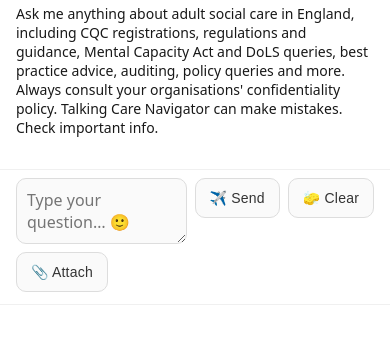
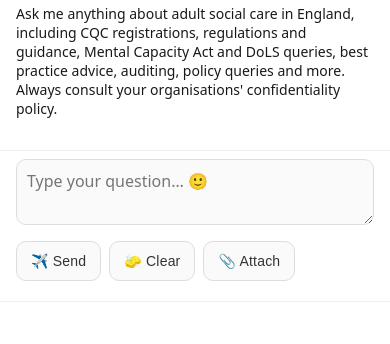
Before and after one commit to chrissrevett-spec/tc-assistant-proxy, a website: page public/widget.html in a window 390 px wide. Shown: the part 48-392 px from the top of the page. Drawn offline with nearby package versions, Linux system fonts and the light colour scheme.

Commit message:
Update widget.html

```diff
--- a/public/widget.html
+++ b/public/widget.html
@@ -32,11 +32,16 @@
       border-bottom: 1px solid #f0f0f0;
       order: 2;
     }
-    .inputrow { display: flex; gap: 8px; align-items: flex-start; }
+
+    /* Composer row — by default single row; wraps under a small-screen breakpoint */
+    .inputrow {
+      display: flex; gap: 8px; align-items: flex-start; flex-wrap: nowrap;
+    }
+
     .sr { position: absolute; left: -9999px; top: auto; width: 1px; height: 1px; overflow: hidden; }
 
     textarea {
-      flex: 1; min-height: 48px; max-height: 160px; resize: vertical;
+      flex: 1 1 auto; min-height: 48px; max-height: 160px; resize: vertical;
       padding: 10px; font: inherit; background: #FAFAFA; color: #000;
       border: 1px solid #ddd; border-radius: 10px; transition: background .2s, border-color .2s, box-shadow .2s;
       scrollbar-width: thin; scrollbar-color: #ccc #FAFAFA; box-sizing: border-box;
@@ -50,9 +55,17 @@
       background: #FAFAFA; color: #333; font-size: 14px; line-height: 1; letter-spacing: .2px;
       transition: background .2s, color .2s, border-color .2s, box-shadow .2s;
       white-space: nowrap; user-select: none;
+      flex: 0 0 auto;
     }
     .ui-btn:hover { background: #f0f0f0; border-color: #ccc; }
     .ui-btn.secondary { background: #FAFAFA; color: #333; border-color: #ddd; }
+
+    /* Small-screen wrapping behaviour: textarea full-width on line 1; buttons wrap to line 2 */
+    @media (max-width: 540px) {
+      .inputrow { flex-wrap: wrap; }
+      .inputrow textarea { flex: 1 1 100%; width: 100%; }
+      .inputrow .ui-btn { margin-top: 8px; }
+    }
 
     /* Upload badge row (to avoid squashing textarea on long names) */
     .attach-row { display: flex; gap: 8px; align-items: center; margin-top: 8px; flex-wrap: wrap; }
@@ -140,7 +153,7 @@
   <div class="shell" id="shell">
     <div class="wrap">
       <h1>Talking Care Navigator</h1>
-      <p class="sub">Ask me anything about adult social care in England, including CQC registrations, regulations and guidance, Mental Capacity Act and DoLS queries, best practice advice, auditing, policy queries and more. Always consult your organisations' confidentiality policy. Talking Care Navigator can make mistakes. Check important info.</p>
+      <p class="sub">Ask me anything about adult social care in England, including CQC registrations, regulations and guidance, Mental Capacity Act and DoLS queries, best practice advice, auditing, policy queries and more. Always consult your organisations' confidentiality policy.</p>
       <div id="status"></div>
     </div>
 
@@ -148,12 +161,12 @@
       <div class="inputrow">
         <label for="tc-input" class="sr">Message</label>
         <textarea id="tc-input" placeholder="Type your question… 🙂"></textarea>
-        <button id="tc-ask-stream" class="ui-btn" title="Send">✈️ Send</button>
-        <button id="tc-clear" class="ui-btn secondary" title="Clear chat">🧽 Clear</button>
+        <button id="tc-ask-stream" class="ui-btn" title="Send" aria-label="Send">✈️ Send</button>
+        <button id="tc-clear" class="ui-btn secondary" title="Clear chat" aria-label="Clear">🧽 Clear</button>
+        <button id="attach-btn" class="ui-btn" title="Attach a file" aria-label="Attach">📎 Attach</button>
       </div>
       <div class="attach-row">
         <input id="file-input" type="file" style="display:none" />
-        <button id="attach-btn" class="ui-btn" title="Attach a file">📎 Attach</button>
         <span id="attach-status" class="attach-status pending" style="display:none;">
           <span class="icon" id="attach-icon">⌛</span>
           <span class="fname" id="attach-name"></span>
@@ -180,8 +193,8 @@
     const purifyUrl = "https://cdn.jsdelivr.net/npm/dompurify@3.0.9/dist/purify.min.js";
     await import(purifyUrl);
 
-    // ✅ Replace this with your image URL (Squarespace: Design → Custom Files → upload → copy URL)
-    const ASSISTANT_AVATAR_URL = "https://images.squarespace-cdn.com/content/66d7774bf0cbbe646aefb211/264b05cb-b865-404b-9ac9-cc7f77f15ce9/TRANSPARENCY+crop.png?content-type=image%2Fpng"; // <-- change to your logo/icon
+    // Replace with your hosted image if you like
+    const ASSISTANT_AVATAR_URL = "https://www.talkingcare.uk/assets/tcn-avatar.png";
 
     const API_BASE = location.origin.replace(/\/$/, "");
     const $shell   = document.getElementById("shell");
@@ -221,7 +234,7 @@
         const img = document.createElement("img");
         img.src = ASSISTANT_AVATAR_URL;
         img.alt = "TCN";
-        img.onerror = () => { avatar.textContent = "📖"; }; // fallback
+        img.onerror = () => { avatar.textContent = "📖"; };
         avatar.appendChild(img);
       } else {
         avatar.textContent = role === "assistant" ? "📖" : "🙂";
@@ -318,8 +331,7 @@
       const file = $fileInput.files?.[0];
       if (!file) return;
 
-      // Client-side size cap
-      if (file.size > MAX_UPLOAD_BYTES) {
+      if (file.size > 20 * 1024 * 1024) {
         $attachStatus.style.display = "inline-flex";
         $attachStatus.className = "attach-status error";
         $attachIcon.textContent = "⚠️";
@@ -328,7 +340,6 @@
         return;
       }
 
-      // Reset UI state
       $attachStatus.style.display = "inline-flex";
       $attachStatus.className = "attach-status pending";
       $attachIcon.textContent = "⌛";
@@ -339,23 +350,17 @@
         fd.append("file", file);
         const r = await fetch(`${API_BASE}/api/upload`, { method: "POST", body: fd });
         const data = await r.json().catch(() => ({}));
-        if (!r.ok || !data.ok || !data.file_id) {
-          throw new Error(data?.error || "Upload failed");
-        }
+        if (!r.ok || !data.ok || !data.file_id) throw new Error(data?.error || "Upload failed");
 
         pendingUpload = { file_id: data.file_id, filename: file.name };
-
         if (data.processed) {
-          // ✅ processed
           $attachStatus.className = "attach-status ok";
           $attachIcon.textContent = "✅";
         } else {
-          // Accepted but still processing
           $attachStatus.className = "attach-status pending";
           $attachIcon.textContent = "⌛";
           $attachName.textContent = "Processing… try your question in a moment";
         }
-
         $attachName.textContent = (file.name.length > 36 ? file.name.slice(0,33) + "..." : file.name);
       } catch (e) {
         $attachStatus.className = "attach-status error";
@@ -369,15 +374,12 @@
     async function askStream(prompt) {
       activateChat();
 
-      // Persist user turn to local history (before request)
       history.push({ role: "user", content: prompt });
       saveHistory();
 
-      // User bubble
       const userMsg = createMsg("user", "You");
       userMsg.content.textContent = prompt;
 
-      // If a file is attached, show “Using: filename” badge and clear the pending chip in the input row
       let usedFileId = null;
       let uploadTurn = false;
       if (pendingUpload.file_id) {
@@ -388,7 +390,6 @@
         used.innerHTML = `✅ Using: <strong>${(pendingUpload.filename.length > 36 ? pendingUpload.filename.slice(0,33) + "..." : pendingUpload.filename)}</strong>`;
         userMsg.bubble.appendChild(used);
 
-        // Clear the chip & input selection right away
         pendingUpload = { file_id: null, filename: "" };
         $fileInput.value = "";
         $attachStatus.style.display = "none";
@@ -397,11 +398,9 @@
         $attachName.textContent = "";
       }
 
-      // Assistant bubble
       const { content: aContent, bubble: aBubble } = createMsg("assistant", "Talking Care Navigator", true);
       aContent.innerHTML = `<em>Thinking… ⏳</em>`;
 
-      // Upload-turn banner inside assistant bubble
       if (uploadTurn) {
         const banner = document.createElement("div");
         banner.className = "upload-banner";
@@ -409,7 +408,6 @@
         aBubble.appendChild(banner);
       }
 
-      // State
       let buffer = "";
       let started = false;
       let firstDeltaSeen = false;
@@ -429,11 +427,9 @@
         }
       }, 10000);
 
-      // Compose body with rolling history, plus optional upload_file_id
       const body = { userMessage: prompt, history };
       if (usedFileId) body.upload_file_id = usedFileId;
 
-      // Fetch SSE
       let r;
       try {
         r = await fetch(`${API_BASE}/api/assistant?stream=on`, {
@@ -486,7 +482,6 @@
         if (event === "start") return;
 
         if (event === "info") {
-          // Friendly error for ingestion failure (temp vector store creation)
           try {
             const obj = JSON.parse(raw);
             if (obj?.note === "temp_vector_store_failed") {
@@ -605,14 +600,13 @@
     $in.addEventListener("keydown", (e) => {
       if (e.key === "Enter" && !e.shiftKey) { e.preventDefault(); document.getElementById("tc-ask-stream").click(); }
     });
-    $clear.addEventListener("click", () => {
+    document.getElementById("tc-clear").addEventListener("click", () => {
       if (currentAbort) { try { currentAbort.abort(); } catch {} currentAbort = null; }
       $chat.innerHTML = "";
       $in.value = "";
       setStatus("");
       clearHistory();
       $shell.classList.remove("chat-active");
-      // Clear any pending upload chip
       pendingUpload = { file_id: null, filename: "" };
       $fileInput.value = "";
       $attachStatus.style.display = "none";
```
